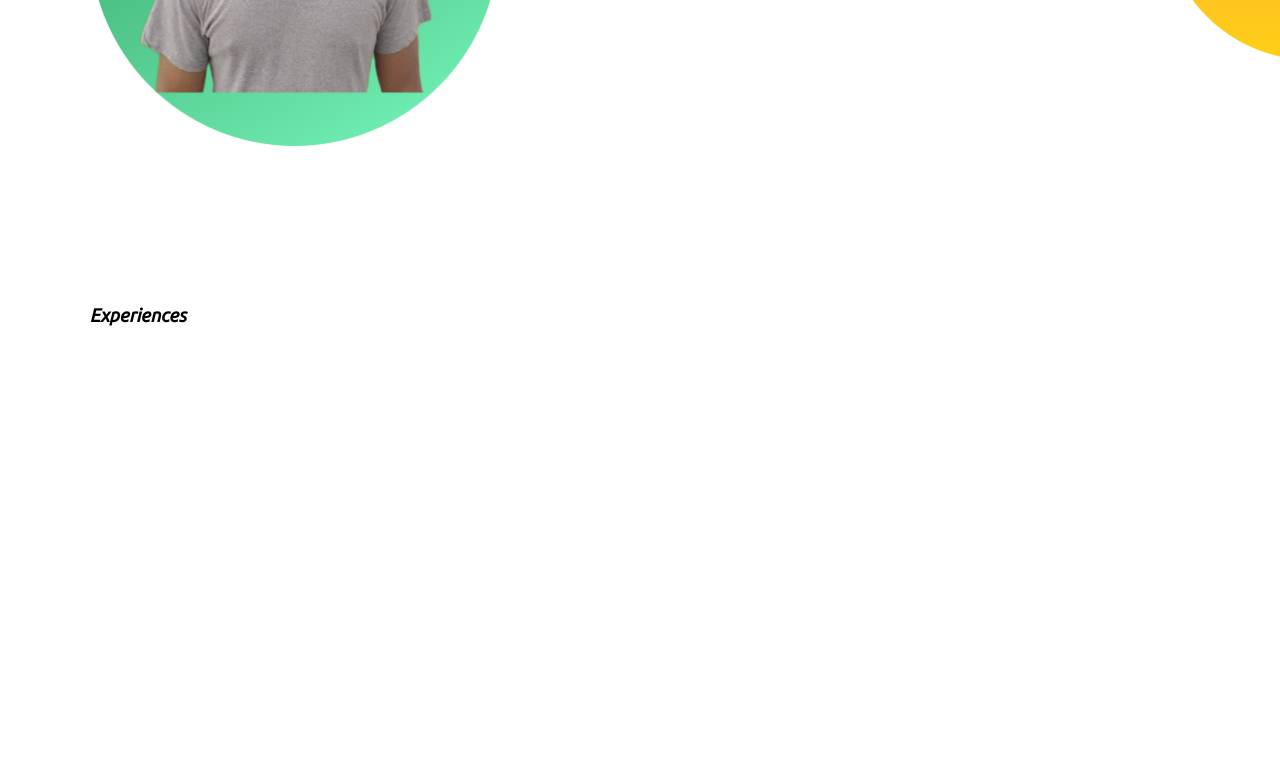
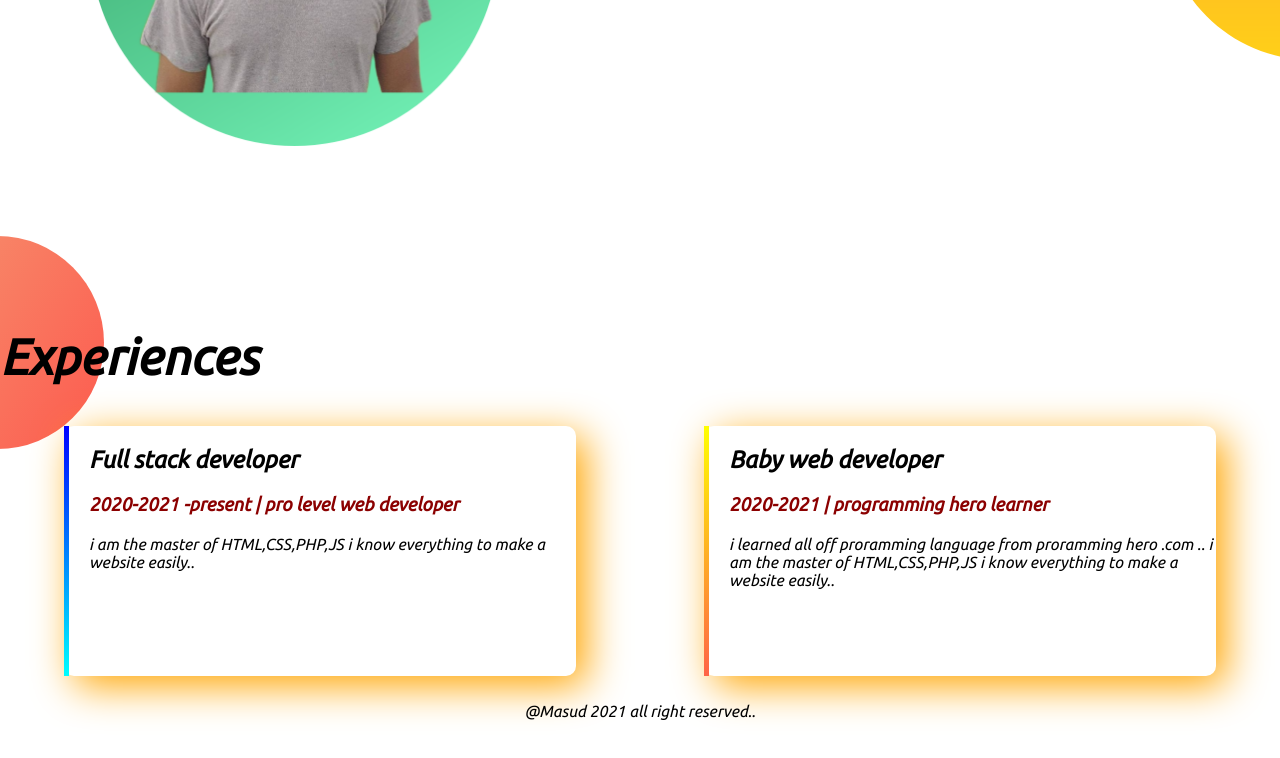
Before and after one commit to MasudRana924/mywebsite, a plain HTML site: page index.html in a window 1280 px wide. Shown: the part 864-1622 px from the top of the page. After the commit the page ends 1600 px from the top, so only its background shows below. Drawn offline with Linux system fonts and the light colour scheme.

Commit message:
experience and footer added

```diff
--- a/index.html
+++ b/index.html
@@ -14,7 +14,7 @@
 </head>
 
 <body>
-    <section class="top-banner">
+    <section class="top-banner flexible-container">
         <div class="half-width">
             <h1>Welcome to</h1>
             <h1> <span class="orange-color"> Masud Rana </span>Website</h1>
@@ -29,7 +29,7 @@
 
 
     </section>
-    <section class="dream-area">
+    <section class="dream-area flexible-container">
         <div class="half-width">
             <img src="images/image 4.png" alt="">
         </div>
@@ -41,10 +41,26 @@
         </div>
     </section>
     <section class="experience-area">
-        <div class="half-width">
-            <h3>Experiences</h3>
+        <h1>Experiences</h1>
+        <div class="flexible-container">
+            <div id="full-stack" class="experience-item">
+                <h2>Full stack developer</h2>
+                <h3 class="orange-color">2020-2021 -present | pro level web developer</h3>
+                <p>i am the master of HTML,CSS,PHP,JS i know everything to make a website easily..</p>
+            </div>
+            <div id="baby-web" class="experience-item">
+                <h2>Baby web developer</h2>
+                <h3 class="orange-color">2020-2021 | programming hero learner</h3>
+                <p>i learned all off proramming language from proramming hero .com .. i am the master of HTML,CSS,PHP,JS
+                    i
+                    know everything to make a website easily..</p>
+            </div>
         </div>
+
     </section>
+    <footer>
+        <p>@Masud 2021 all right reserved..</p>
+    </footer>
 
 
 </body>
--- a/style.css
+++ b/style.css
@@ -33,6 +33,10 @@ h1{
 section{
     height: 400px;
     padding-top: 50px;
+
+}
+.flexible-container{
+    display:flex;
     margin-bottom:100px;
 }
 .dream-area{
@@ -40,3 +44,30 @@ section{
     background-repeat: no-repeat;
     background-position: right;
 }
+.experience-area{
+background-image: url(images/exp-bg.png);
+background-repeat: no-repeat;
+}
+.experience-item{
+    height:250px;
+    width:40%;
+    margin-left: 5%;
+    margin-right: 5%;
+    padding-left: 20px;
+    box-shadow: 10px 10px 40px orange;
+    border-radius: 10px;
+
+}
+#full-stack{
+    border-left: 5px solid;
+    border-image: linear-gradient(blue,cyan);
+    border-image-slice: 1;
+}
+#baby-web{
+    border-left: 5px solid;
+    border-image: linear-gradient(yellow,tomato);
+    border-image-slice: 1;
+}
+footer p{
+    text-align: center;
+}
```
